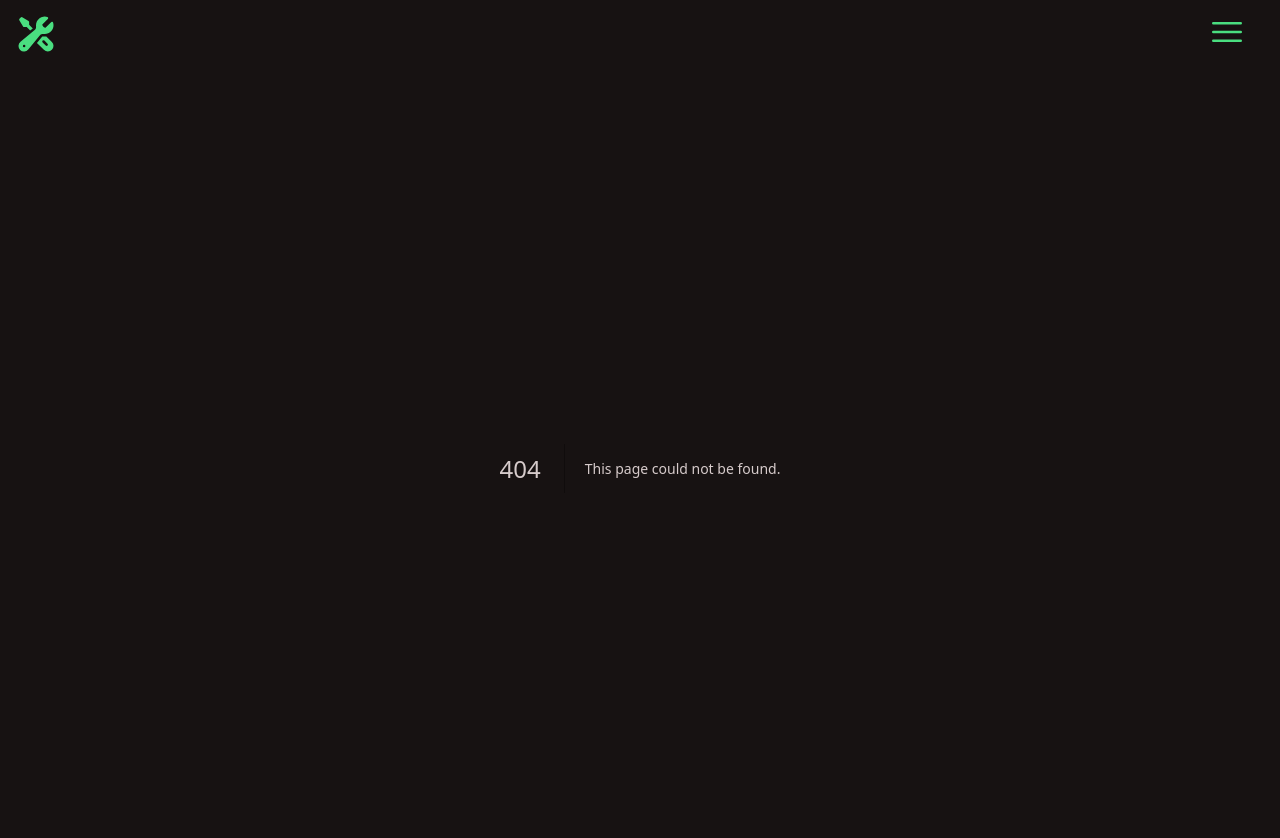
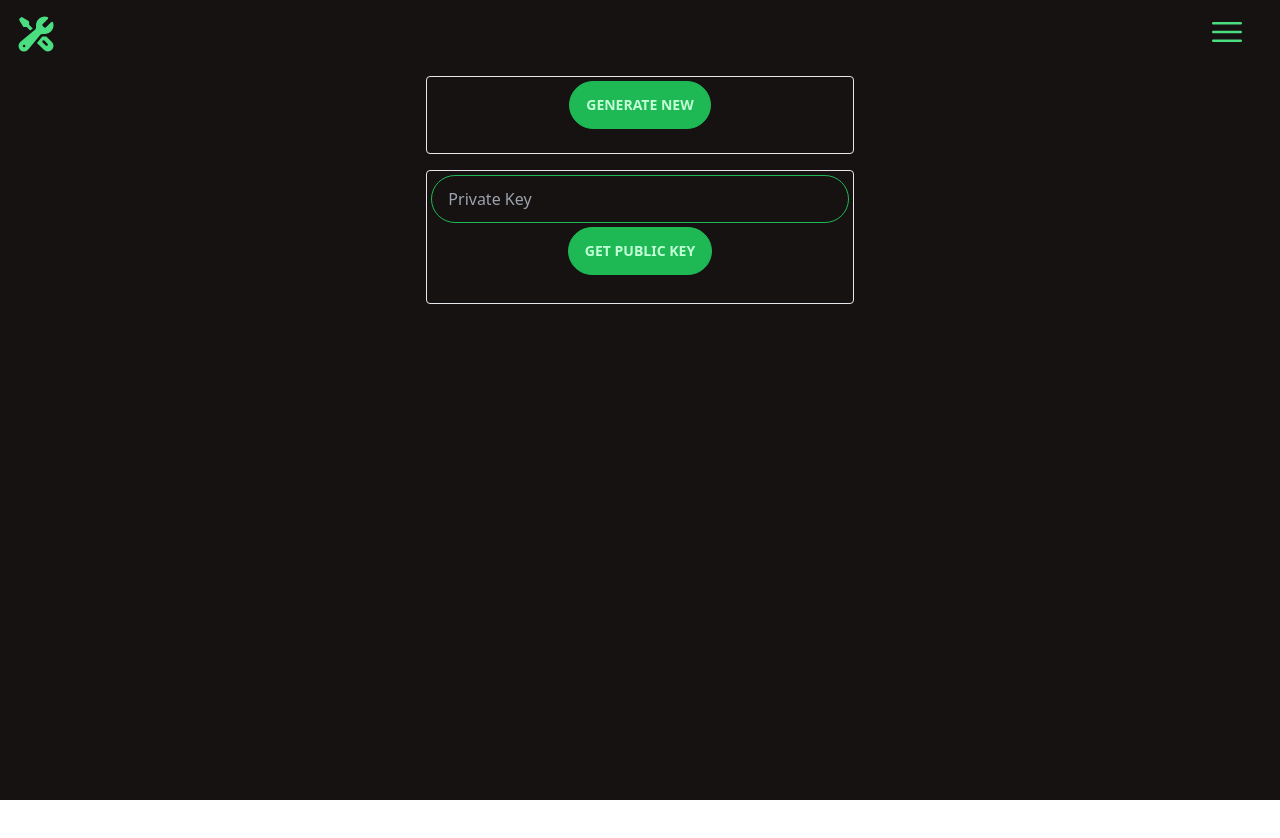
Before and after one commit to YoungMahesh/tools, a Next.js app: page /evm in a window 1280 px wide. Before the commit this address had no page. Shown: the top 838 px of the page. After the commit the page ends 800 px from the top, so only its background shows below. Built offline with nearby package versions, Linux system fonts and the light colour scheme.

Commit message:
added evm-wallets

```diff
--- a/package.json
+++ b/package.json
@@ -12,6 +12,7 @@
   "dependencies": {
     "@heroicons/react": "^2.0.13",
     "daisyui": "^2.42.0",
+    "ethers": "^5.7.2",
     "next": "13.0.2",
     "react": "18.2.0",
     "react-dom": "18.2.0",
--- a/src/components/Header.tsx
+++ b/src/components/common/Header.tsx
@@ -30,6 +30,9 @@ export default function Header() {
                 <Link href="/crypt">Crypt</Link>
               </li>
               <li>
+                <Link href="/evm">EVM Wallets</Link>
+              </li>
+              <li>
                 <a
                   href="https://github.com/YoungMahesh/tools"
                   target="_blank"
--- /dev/null
+++ b/src/components/evm/EVMWallets.tsx
@@ -0,0 +1,28 @@
+import { useState } from "react";
+import SectionBox from "./SectionBox";
+import { Wallet } from "ethers";
+
+export default function EVMWallets() {
+  const [pubkey, setPubkey] = useState("");
+  const [secretKey, setSecretKey] = useState("");
+
+  const generateKeyPair = () => {
+    const keypair = Wallet.createRandom();
+
+    setPubkey(keypair.address);
+    setSecretKey(keypair.privateKey);
+  };
+  return (
+    <SectionBox
+      generateFun={generateKeyPair}
+      arr1={
+        pubkey.length
+          ? [
+              { title1: "Public Key: ", value1: pubkey },
+              { title1: "Private Key: ", value1: secretKey },
+            ]
+          : []
+      }
+    />
+  );
+}
--- /dev/null
+++ b/src/components/evm/SectionBox.tsx
@@ -0,0 +1,80 @@
+import { Wallet } from "ethers";
+import { useState } from "react";
+
+export default function SectionBox({
+  generateFun,
+  arr1,
+}: {
+  generateFun: () => void;
+  arr1: { title1: string; value1: string }[];
+}) {
+  const [privateK, setPrivateK] = useState("");
+  const [publicK, setPublicK] = useState("");
+
+  const derivePublicKey = () => {
+    try {
+      const wallet = new Wallet(privateK);
+      setPublicK(wallet.address);
+    } catch (err) {
+      alert("Invalid private key");
+    }
+  };
+
+  return (
+    <section className="grid w-screen place-content-center">
+      <div className="m-2 rounded border p-1">
+        <div className="mb-5 flex justify-center">
+          <button className="btn-primary btn" onClick={generateFun}>
+            Generate New
+          </button>
+        </div>
+        <div className="flex flex-wrap">
+          {arr1.map((obj1, idx) => (
+            <KeyBox key={idx} title1={obj1.title1} value1={obj1.value1} />
+          ))}
+        </div>
+      </div>
+
+      <div className="m-2 rounded border p-1">
+        <div className="mb-5 flex flex-wrap items-center justify-center">
+          <input
+            type="text"
+            placeholder="Private Key"
+            className="input-bordered input-primary input w-full"
+            value={privateK}
+            onChange={(e) => setPrivateK(e.target.value)}
+          />
+          <button className="btn-primary btn m-1" onClick={derivePublicKey}>
+            Get Public Key
+          </button>
+        </div>
+        <div className="flex ">
+          {publicK.length ? (
+            <KeyBox title1="Public Key: " value1={publicK} />
+          ) : null}
+        </div>
+      </div>
+    </section>
+  );
+}
+
+const KeyBox = ({ title1, value1 }: { title1: string; value1: string }) => {
+  return (
+    <div className="card w-96 bg-base-100 shadow-xl">
+      <div className="card-body">
+        <h2 className="card-title">{title1}</h2>
+
+        <p className="break-all">{value1}</p>
+
+        <div className="card-actions justify-end">
+          <button
+            className="btn-primary btn"
+            onClick={() => navigator.clipboard.writeText(value1)}
+          >
+            Copy
+          </button>
+        </div>
+      </div>
+    </div>
+  );
+};
--- a/src/pages/_app.tsx
+++ b/src/pages/_app.tsx
@@ -1,6 +1,6 @@
 import { type AppType } from "next/dist/shared/lib/utils";
-import Header from "../components/Header";
-import Layout from "../components/Layout";
+import Header from "../components/common/Header";
+import Layout from "../components/common/Layout";
 
 import "../styles/globals.css";
 
--- a/src/pages/crypt.tsx
+++ b/src/pages/crypt.tsx
@@ -1,7 +1,7 @@
 import { useState } from "react";
 
-import InputForm from "../components/InputForm";
-import OutputBox from "../components/OutputBox";
+import InputForm from "../components/crypt/InputForm";
+import OutputBox from "../components/crypt/OutputBox";
 import Head from "next/head";
 
 const Crypt = () => {
--- /dev/null
+++ b/src/pages/evm.tsx
@@ -0,0 +1,21 @@
+import type { NextPage } from "next";
+import Head from "next/head";
+import EVMWallets from "../components/evm/EVMWallets";
+
+const EVM: NextPage = () => {
+  return (
+    <main>
+      <Head>
+        <title>EVM Wallets</title>
+        <meta
+          name="description"
+          content="Generate Ethereum / Metamask Wallet"
+        />
+        <link rel="icon" href="/favicon.ico" />
+      </Head>
+      <EVMWallets />
+    </main>
+  );
+};
+
+export default EVM;
--- a/src/pages/index.tsx
+++ b/src/pages/index.tsx
@@ -10,8 +10,9 @@ const Home: NextPage = () => {
         <meta name="description" content="Collection Tools" />
         <link rel="icon" href="/favicon.ico" />
       </Head>
-      <main className="p-4">
+      <main className="flex flex-wrap p-4">
         <Box1 link="/crypt"> Crypt </Box1>
+        <Box1 link="/evm"> EVM Wallets </Box1>
       </main>
     </>
   );
```
Also changed, not shown: src/components/common/Layout.tsx (renamed from src/components/Layout.tsx), src/components/crypt/InputForm.tsx (renamed from src/components/InputForm.tsx), src/components/crypt/OutputBox.tsx (renamed from src/components/OutputBox.tsx), 2 other files (tests, documents, lock files or other folders).
